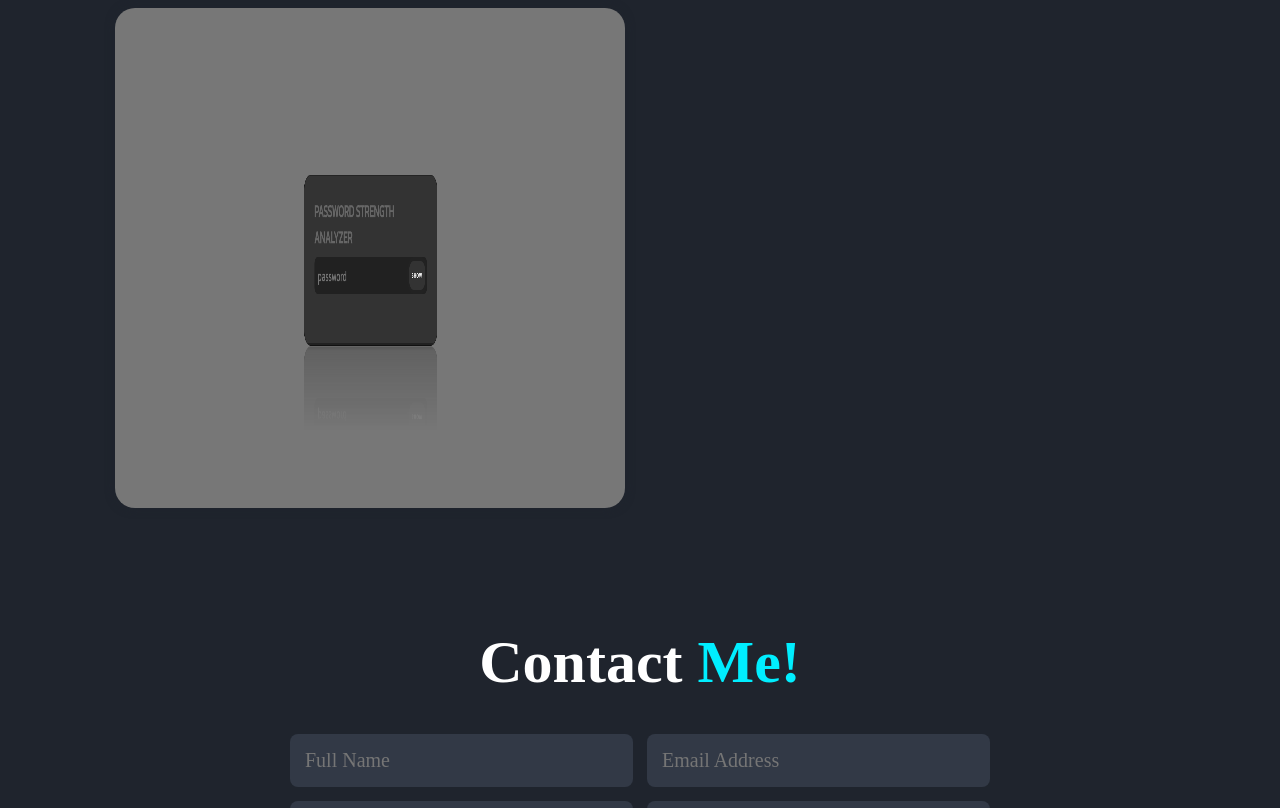
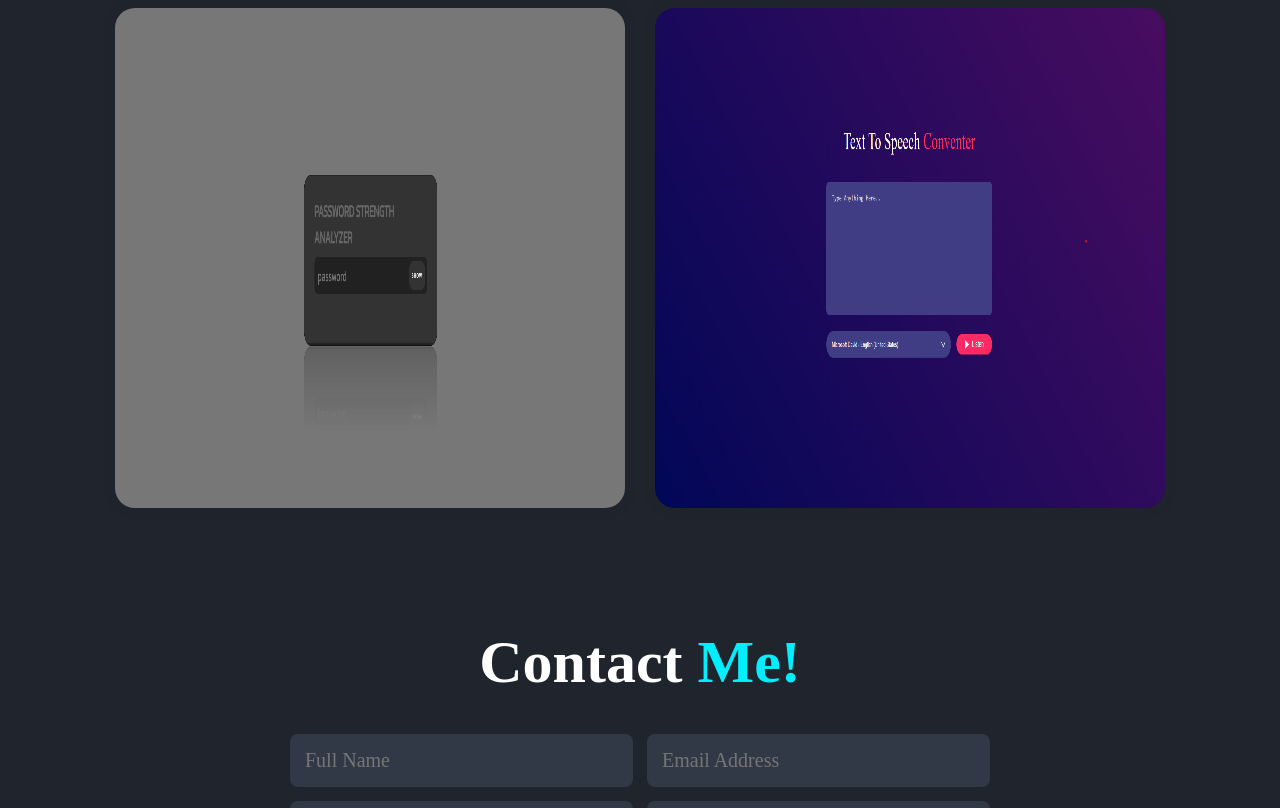
Before and after one commit to Vishwanathanselvamoorthy/PORTFOLIO, a plain HTML site: page src/index.html in a window 1280 px wide. Shown: the part 2331-3139 px from the top of the page. Drawn offline with nearby package versions, Linux system fonts and the light colour scheme; a web font is replaced by a local one.

Commit message:
ADDED SPEECHIFY PROJECT WITH OUTPUT IMAGE

```diff
--- a/src/index.html
+++ b/src/index.html
@@ -121,6 +121,18 @@
             </div>
 
 
+            <div class="projects-box">
+
+                <img src="SPEECHIFY-OUTLOOK.png" alt="PassWORD Strength Analyzer">
+                <div class="projects-layer">
+                    <h4>SPEECHIFY</h4>
+                    <p>"Speechify empowers you to bring text to life effortlessly. This innovative text-to-speech converter allows you to convert written content into spoken words with a simple click. Enhance accessibility and engage your audience by transforming any text into a captivating audio experience. Speechify - where words find their voice."</p>
+                    <a href="https://speechify-green.vercel.app/" target="_blank"><i class='bx bx-link-external'></i></a>
+                </div>
+
+            </div>
+
+
 
 
         </div>
```
Also changed, not shown: src/SPEECHIFY-OUTLOOK.png (added).
